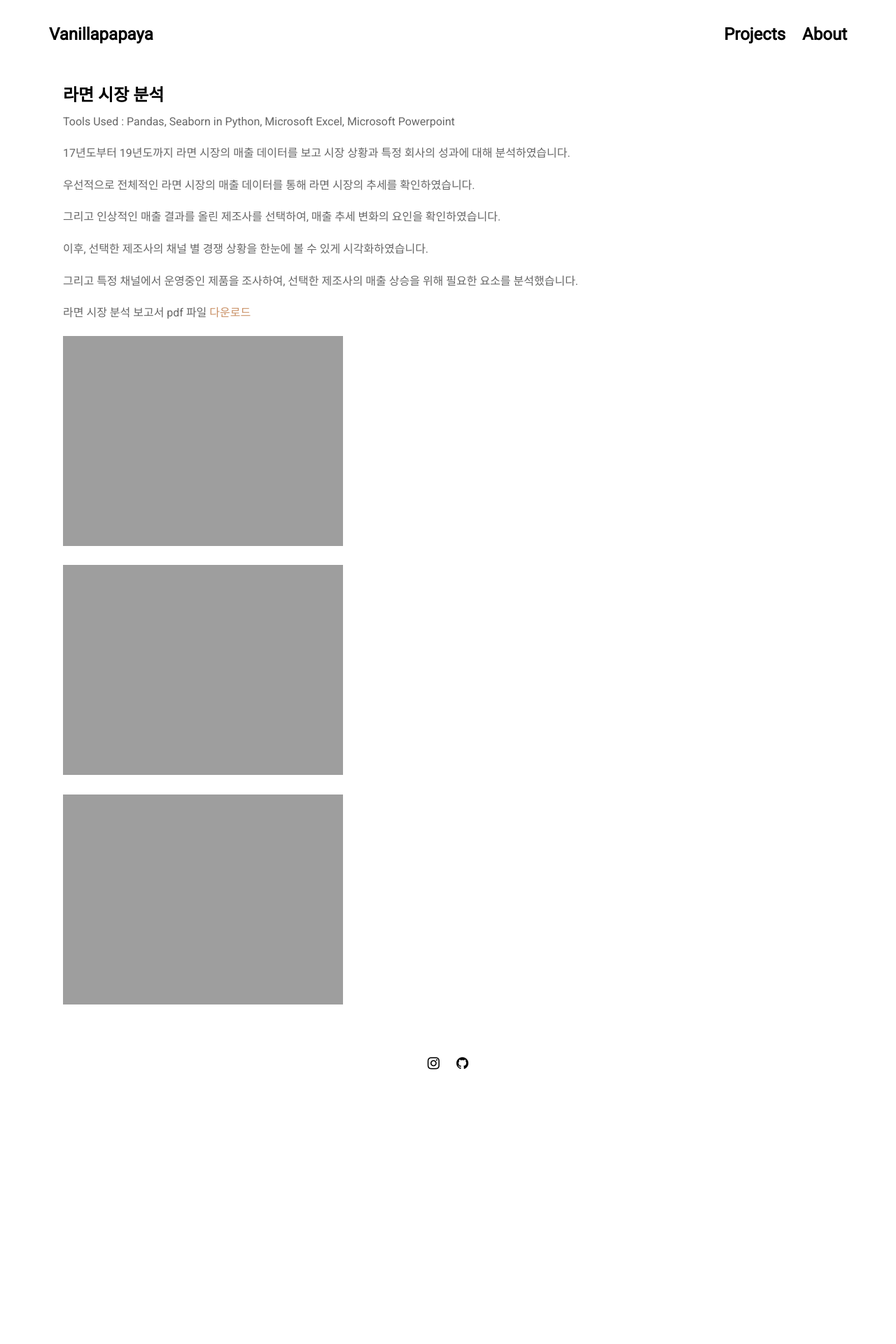
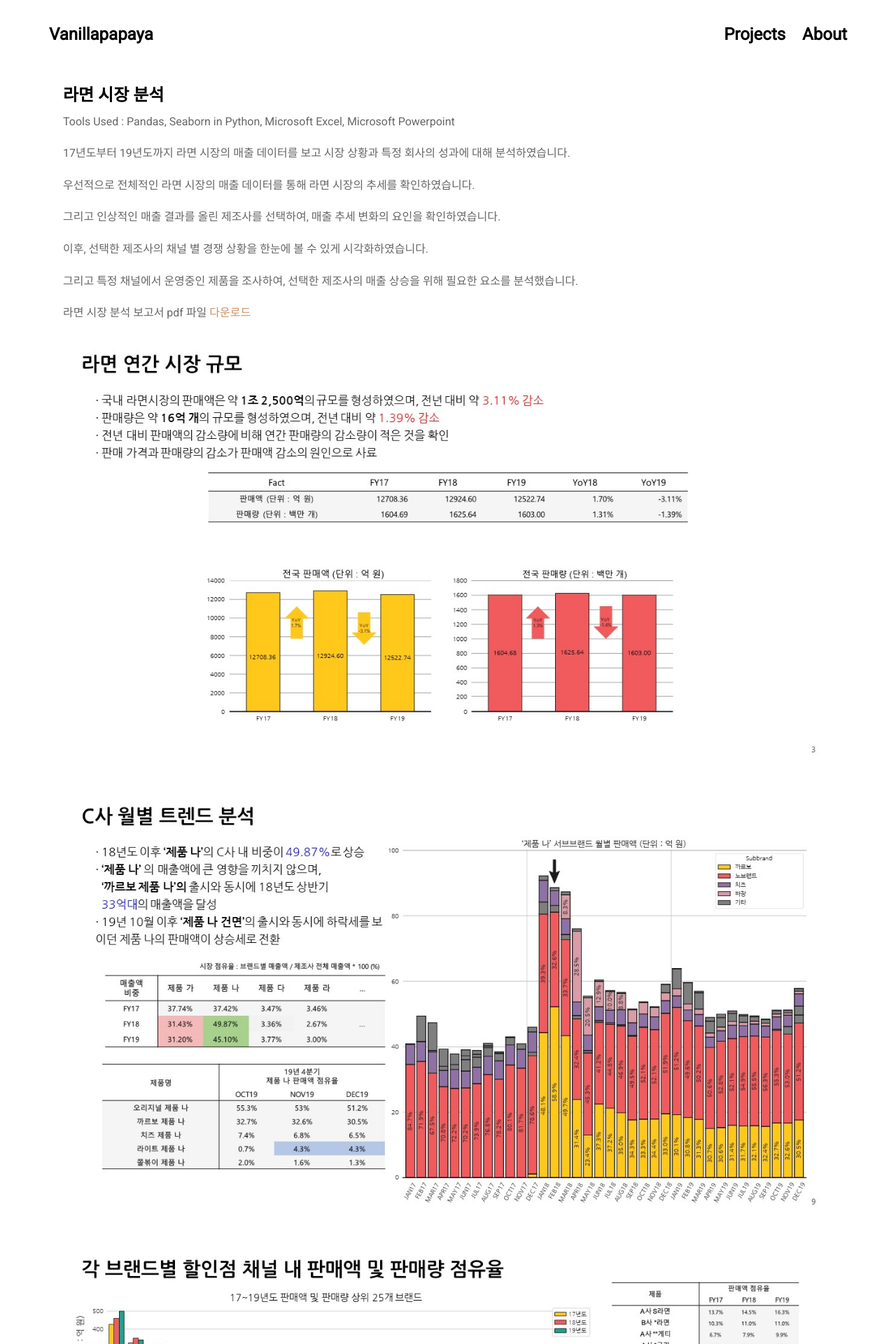
Before and after one commit to vanillapapaya/vanillapapaya.github.io, a Jekyll site: the page built from projects/ramen.md, in a window 1280 px wide. Shown: the top 1920 px of the page at 70% size. Built offline with Jekyll 4.4.1, drawn with Linux system fonts in a browser that asks for light colours; nearby versions of some CDN libraries; before the commit the page ends 1673 px from its top, so only the background shows below that.

Commit message:
add project

```diff
--- a/projects/ramen.md
+++ b/projects/ramen.md
@@ -19,11 +19,11 @@ Tools Used : Pandas, Seaborn in Python, Microsoft Excel, Microsoft Powerpoint
 
 라면 시장 분석 보고서 pdf 파일 [다운로드][pdflink]
 
-![슬라이드1](http://vanillapapaya.github.io/assets/img/projects/proj-ramen/Ramen_Market_Analysis_vanillapapaya/슬라이드3.jpg.)
+![슬라이드1](http://vanillapapaya.github.io/assets/img/projects/proj-ramen/Ramen_Market_Analysis_vanillapapaya/슬라이드3.jpg)
 
-![슬라이드9](http://vanillapapaya.github.io/assets/img/projects/proj-ramen/Ramen_Market_Analysis_vanillapapaya/슬라이드9.jpg.)
+![슬라이드9](http://vanillapapaya.github.io/assets/img/projects/proj-ramen/Ramen_Market_Analysis_vanillapapaya/슬라이드9.jpg)
 
-![슬라이드20](http://vanillapapaya.github.io/assets/img/projects/proj-ramen/Ramen_Market_Analysis_vanillapapaya/슬라이드20.jpg.)
+![슬라이드20](http://vanillapapaya.github.io/assets/img/projects/proj-ramen/Ramen_Market_Analysis_vanillapapaya/슬라이드20.jpg)
 
 
 [pdflink]: http://vanillapapaya.github.io/assets/img/projects/proj-ramen/Ramen_Market_Analysis_vanillapapaya.pdf
```
